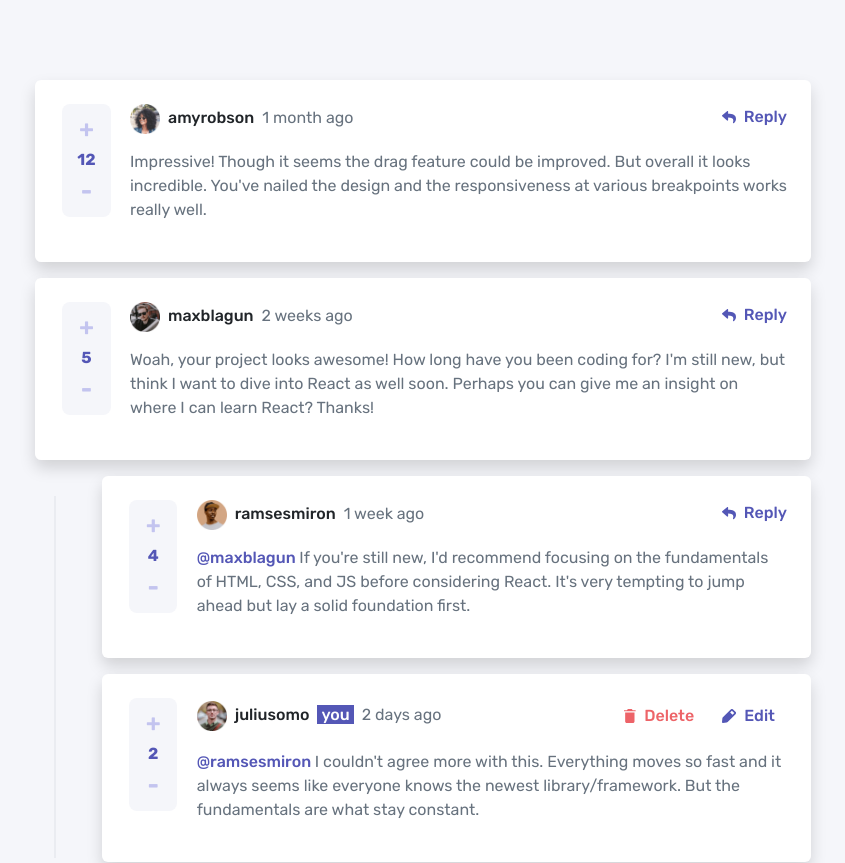
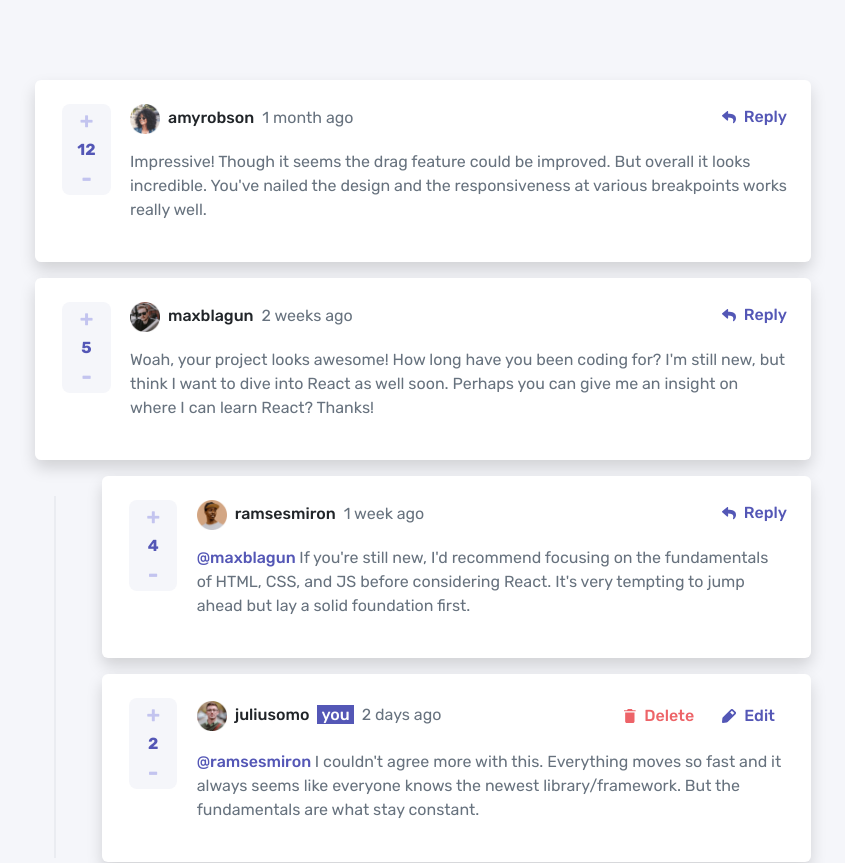
Before and after one commit to hongleang/interactive-comment-challenge, a React (Vite) app: page / in a window 1280 px wide. Shown: the top 863 px of the page, without its empty margins (217-1062 px from the left). Built offline with nearby package versions, Linux system fonts and the light colour scheme.

Commit message:
fixed btn style

```diff
--- a/src/components/VoteButton/VoteButton.css
+++ b/src/components/VoteButton/VoteButton.css
@@ -5,8 +5,8 @@
     background-color: var(--bs-light);
     margin-left: .2rem;
     margin-right: .2rem;
-    padding-top: .4rem;
-    padding-bottom: .4rem;
+    padding-top: 0;
+    padding-bottom: 0;
     border-radius: 8px;
     max-width: 50px;
 }
@@ -15,11 +15,12 @@
     background: none;
     border: none;
     width: 100%;
-    font-size: 1.5rem;
+    font-size: 1.4rem;
     cursor: pointer;
     font-weight: 700;
     color: var(--grey-blue);
     transition: transform .3s linear, color .3s linear;
+    padding: 0 !important;
 }
 
 .btn-vote:hover {
```
